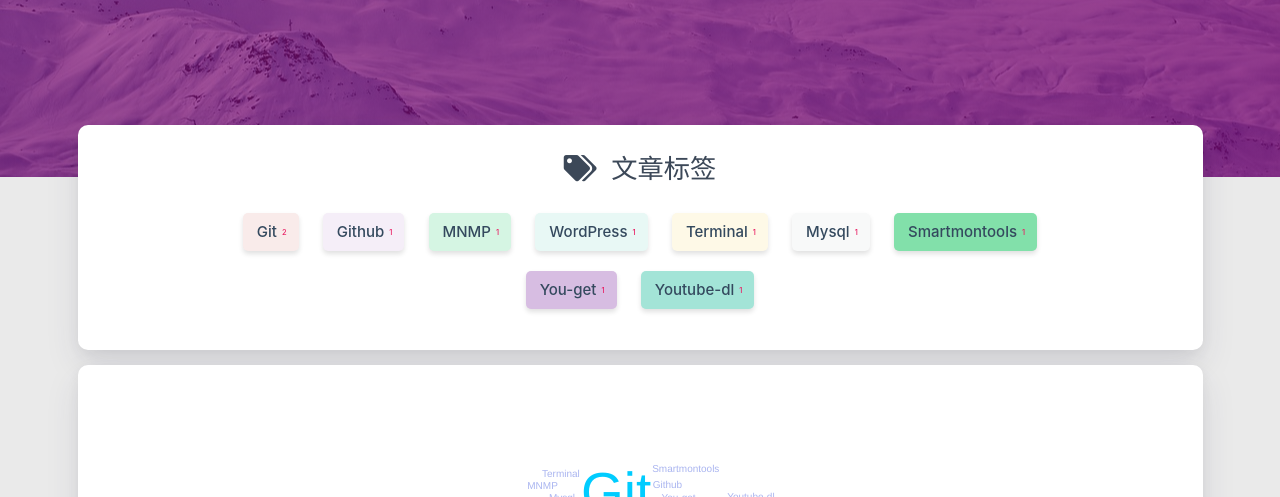
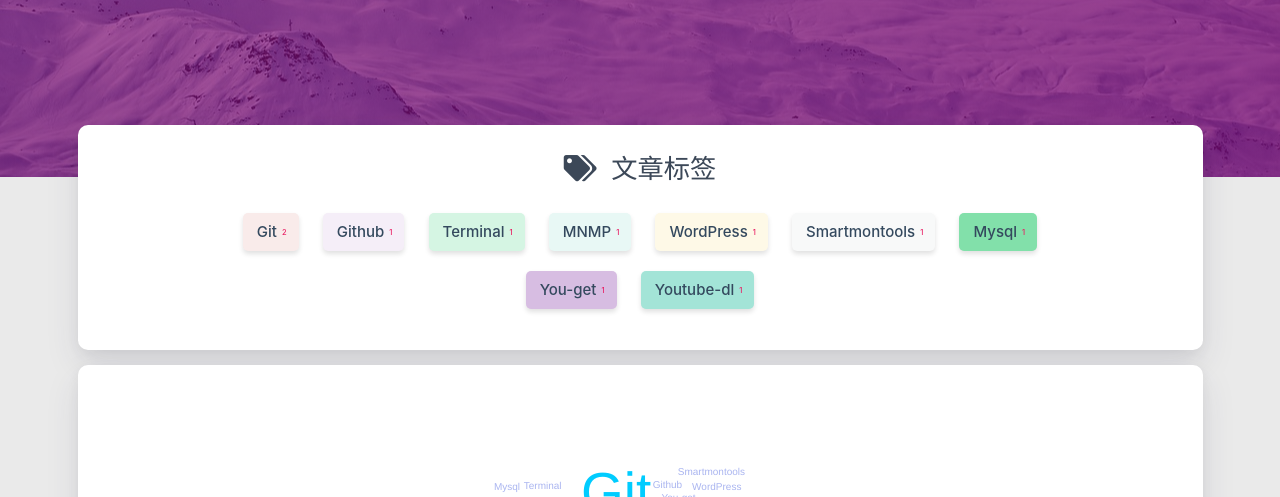
Before and after one commit to Bingo-Lin/Bingo-Lin.github.io, a plain HTML site: page tags/index.html in a window 1280 px wide. Shown: the part 303-800 px from the top of the page. Drawn offline with nearby package versions, Linux system fonts and the light colour scheme; some packages are replaced by stand-ins of ours; a script that the page names is missing.

Commit message:
Site updated: 2021-04-22 16:07:37

```diff
--- a/tags/index.html
+++ b/tags/index.html
@@ -387,10 +387,19 @@
                 </a>
 
 
+                <a href="/tags/Terminal/" title="Terminal: 1">
+                    <span class="chip center-align waves-effect waves-light
+                             chip-default "
+                            data-tagname="Terminal" style="background-color: #D5F5E3;">Terminal
+                        <span class="tag-length">1</span>
+                    </span>
+                </a>
+
+
                 <a href="/tags/MNMP/" title="MNMP: 1">
                     <span class="chip center-align waves-effect waves-light
                              chip-default "
-                            data-tagname="MNMP" style="background-color: #D5F5E3;">MNMP
+                            data-tagname="MNMP" style="background-color: #E8F8F5;">MNMP
                         <span class="tag-length">1</span>
                     </span>
                 </a>
@@ -399,16 +408,16 @@
                 <a href="/tags/WordPress/" title="WordPress: 1">
                     <span class="chip center-align waves-effect waves-light
                              chip-default "
-                            data-tagname="WordPress" style="background-color: #E8F8F5;">WordPress
+                            data-tagname="WordPress" style="background-color: #FEF9E7;">WordPress
                         <span class="tag-length">1</span>
                     </span>
                 </a>
 
 
-                <a href="/tags/Terminal/" title="Terminal: 1">
+                <a href="/tags/Smartmontools/" title="Smartmontools: 1">
                     <span class="chip center-align waves-effect waves-light
                              chip-default "
-                            data-tagname="Terminal" style="background-color: #FEF9E7;">Terminal
+                            data-tagname="Smartmontools" style="background-color: #F8F9F9;">Smartmontools
                         <span class="tag-length">1</span>
                     </span>
                 </a>
@@ -417,16 +426,7 @@
                 <a href="/tags/Mysql/" title="Mysql: 1">
                     <span class="chip center-align waves-effect waves-light
                              chip-default "
-                            data-tagname="Mysql" style="background-color: #F8F9F9;">Mysql
-                        <span class="tag-length">1</span>
-                    </span>
-                </a>
-
-
-                <a href="/tags/Smartmontools/" title="Smartmontools: 1">
-                    <span class="chip center-align waves-effect waves-light
-                             chip-default "
-                            data-tagname="Smartmontools" style="background-color: #82E0AA;">Smartmontools
+                            data-tagname="Mysql" style="background-color: #82E0AA;">Mysql
                         <span class="tag-length">1</span>
                     </span>
                 </a>
@@ -473,7 +473,7 @@
 <script type="text/javascript">
 
 
-    $('#tag-wordcloud').jQCloud([{"text":"Git","weight":2,"link":"/tags/Git/"},{"text":"Github","weight":1,"link":"/tags/Github/"},{"text":"MNMP","weight":1,"link":"/tags/MNMP/"},{"text":"WordPress","weight":1,"link":"/tags/WordPress/"},{"text":"Terminal","weight":1,"link":"/tags/Terminal/"},{"text":"Mysql","weight":1,"link":"/tags/Mysql/"},{"text":"Smartmontools","weight":1,"link":"/tags/Smartmontools/"},{"text":"You-get","weight":1,"link":"/tags/You-get/"},{"text":"Youtube-dl","weight":1,"link":"/tags/Youtube-dl/"}], {
+    $('#tag-wordcloud').jQCloud([{"text":"Git","weight":2,"link":"/tags/Git/"},{"text":"Github","weight":1,"link":"/tags/Github/"},{"text":"Terminal","weight":1,"link":"/tags/Terminal/"},{"text":"MNMP","weight":1,"link":"/tags/MNMP/"},{"text":"WordPress","weight":1,"link":"/tags/WordPress/"},{"text":"Smartmontools","weight":1,"link":"/tags/Smartmontools/"},{"text":"Mysql","weight":1,"link":"/tags/Mysql/"},{"text":"You-get","weight":1,"link":"/tags/You-get/"},{"text":"Youtube-dl","weight":1,"link":"/tags/Youtube-dl/"}], {
         autoResize: true
     });
 </script>
```
Also changed, not shown: about/index.html (+1 -1 lines), index.html (+1 -1 lines), tags/Git/index.html (+14 -14 lines), tags/Github/index.html (+14 -14 lines), tags/MNMP/index.html (+14 -14 lines), tags/Mysql/index.html (+14 -14 lines), tags/Smartmontools/index.html (+15 -15 lines), tags/Terminal/index.html (+15 -15 lines), tags/WordPress/index.html (+14 -14 lines), tags/You-get/index.html (+14 -14 lines), tags/Youtube-dl/index.html (+14 -14 lines).
